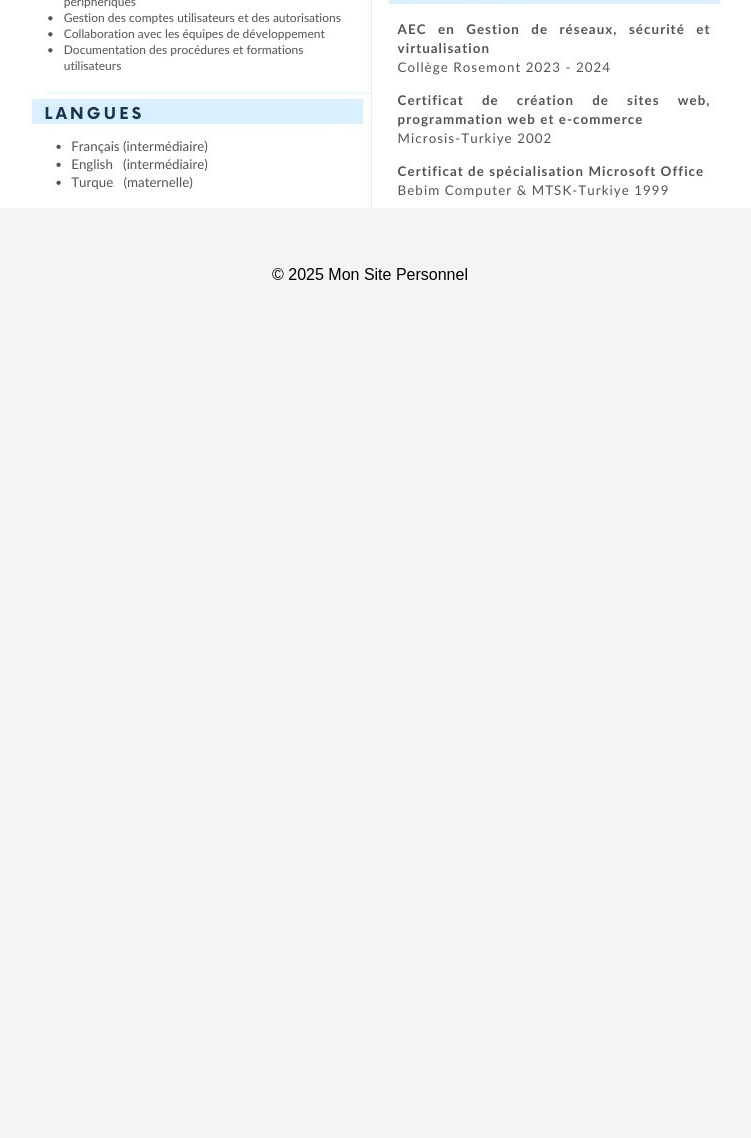
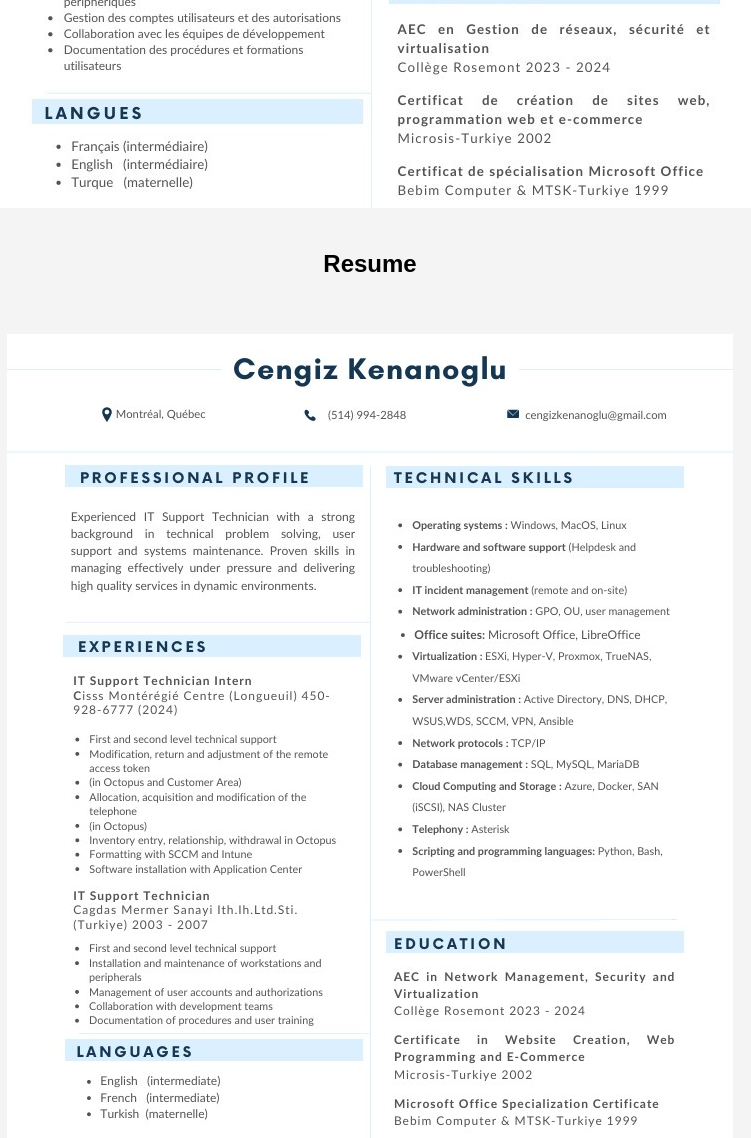
Before and after one commit to cengizkenanoglu/cengizkenanoglu.github.io, a plain HTML site: page cv.html in a window 1280 px wide. Shown: the part 1000-2138 px from the top of the page, without its empty margins (270-1021 px from the left). Before the commit the page ends 1300 px from the top, so only its background shows below. Drawn offline with Linux system fonts and the light colour scheme.

Commit message:
Update cv.html
en

```diff
--- a/cv.html
+++ b/cv.html
@@ -30,6 +30,12 @@
 	<img src="cv.jpg" alt="curriculum vitae">
 	<br>
  	<br>
+	<h2>Resume</h2>
+	<br>
+ 	<br>
+	<img src="cven.jpg" alt="Resume">
+	<br>
+ 	<br>
 
         </section>
     </center></main>
```
